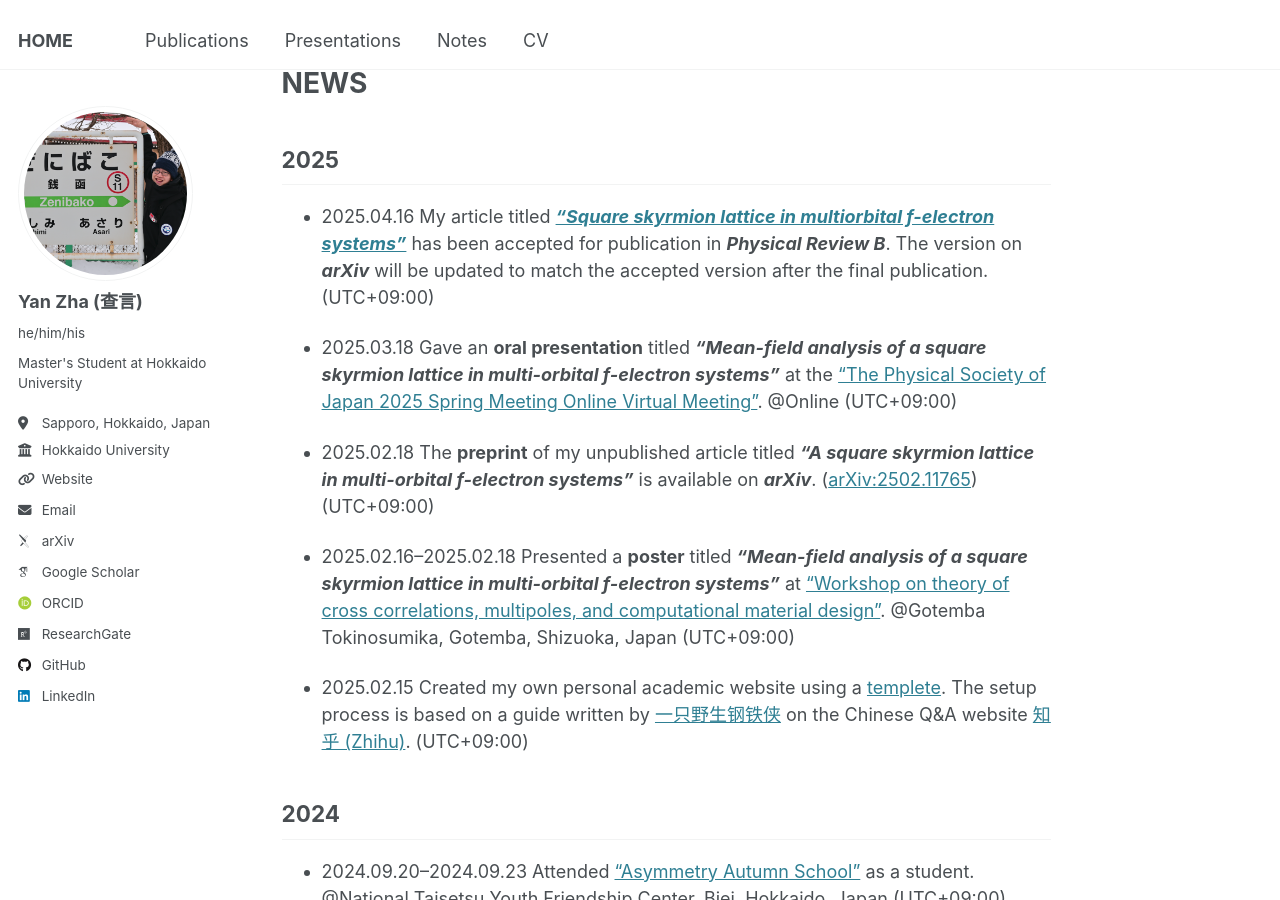
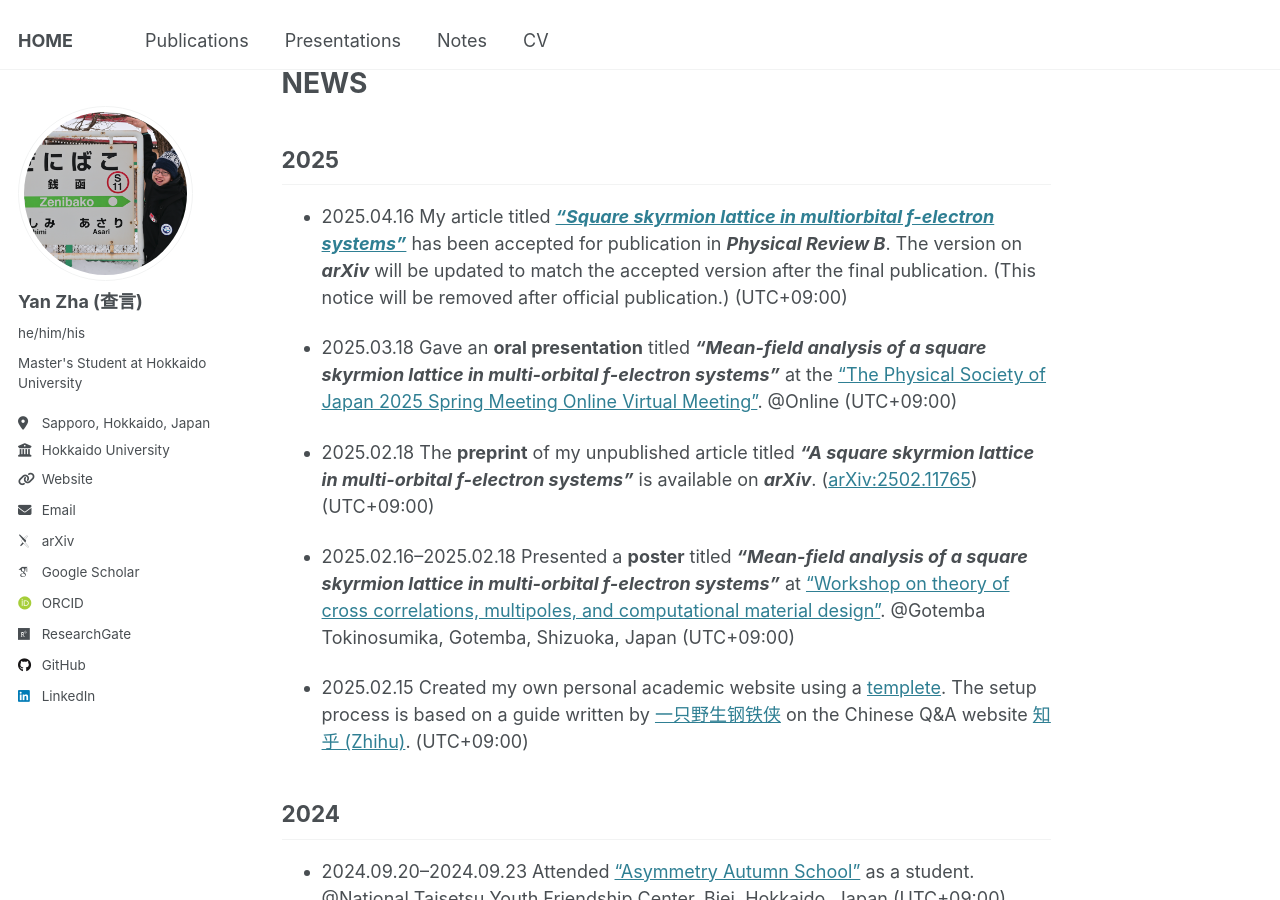
Before and after one commit to yzhacn/yzhacn.github.io, a Jekyll site: the page built from _pages/about.md, in a window 1280 px wide and 900 px high, scrolled down 688 px. Built offline with Jekyll 4.4.1, drawn with Linux system fonts in a browser that asks for light colours; some web fonts are replaced.

Commit message:
Update about.md

```diff
--- a/_pages/about.md
+++ b/_pages/about.md
@@ -24,7 +24,7 @@ NEWS
 ======
 
 ## 2025
-* 2025.04.16 My article titled ***["Square skyrmion lattice in multiorbital f-electron systems"](https://journals.aps.org/prb/accepted/c007cOd3O791634e48c74163b02a644642763e7a5)*** has been accepted for publication in ***Physical Review B***. The version on ***arXiv*** will be updated to match the accepted version after the final publication. (UTC+09:00)
+* 2025.04.16 My article titled ***["Square skyrmion lattice in multiorbital f-electron systems"](https://journals.aps.org/prb/accepted/c007cOd3O791634e48c74163b02a644642763e7a5)*** has been accepted for publication in ***Physical Review B***. The version on ***arXiv*** will be updated to match the accepted version after the final publication. (This notice will be removed after official publication.) (UTC+09:00)
 
 * 2025.03.18 Gave an **oral presentation** titled ***"Mean-field analysis of a square skyrmion lattice in multi-orbital f-electron systems"*** at the ["The Physical Society of Japan 2025 Spring Meeting Online Virtual Meeting"](https://www.jps.or.jp/english/meetings-and-awards/spring/spring-meeting.html). @Online (UTC+09:00)
 
```
